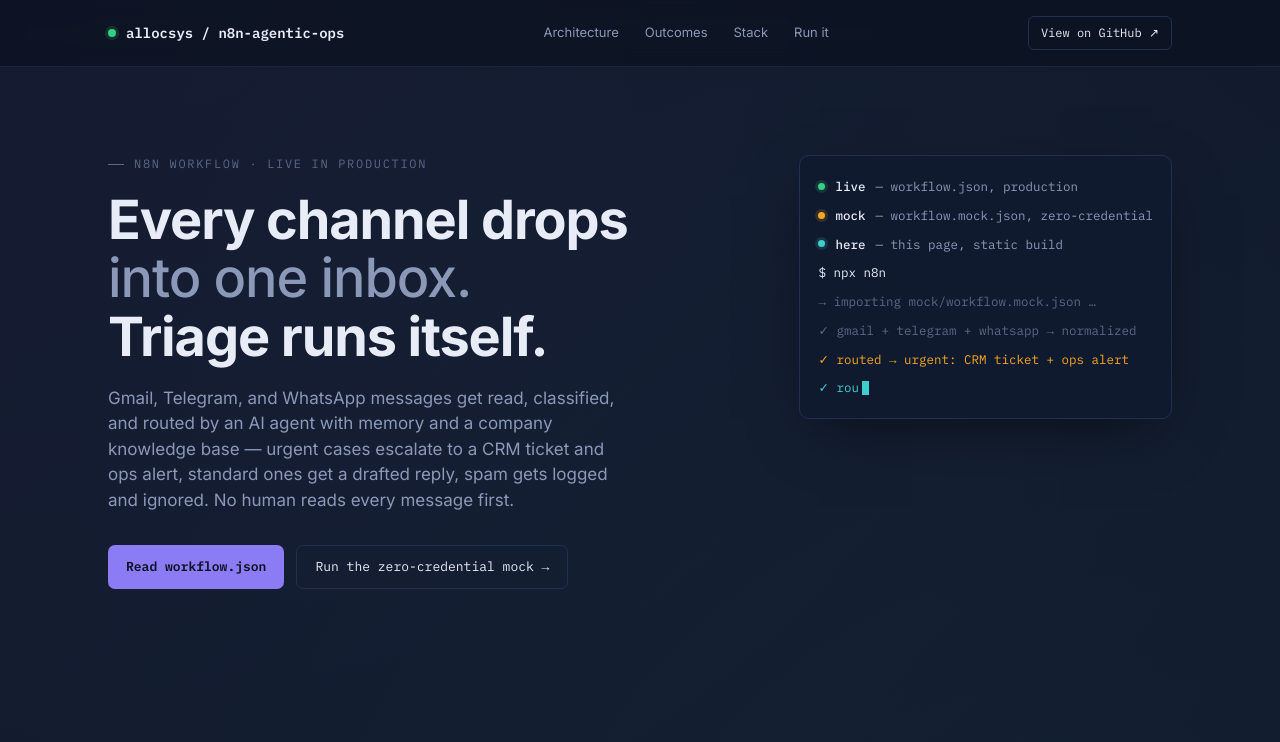
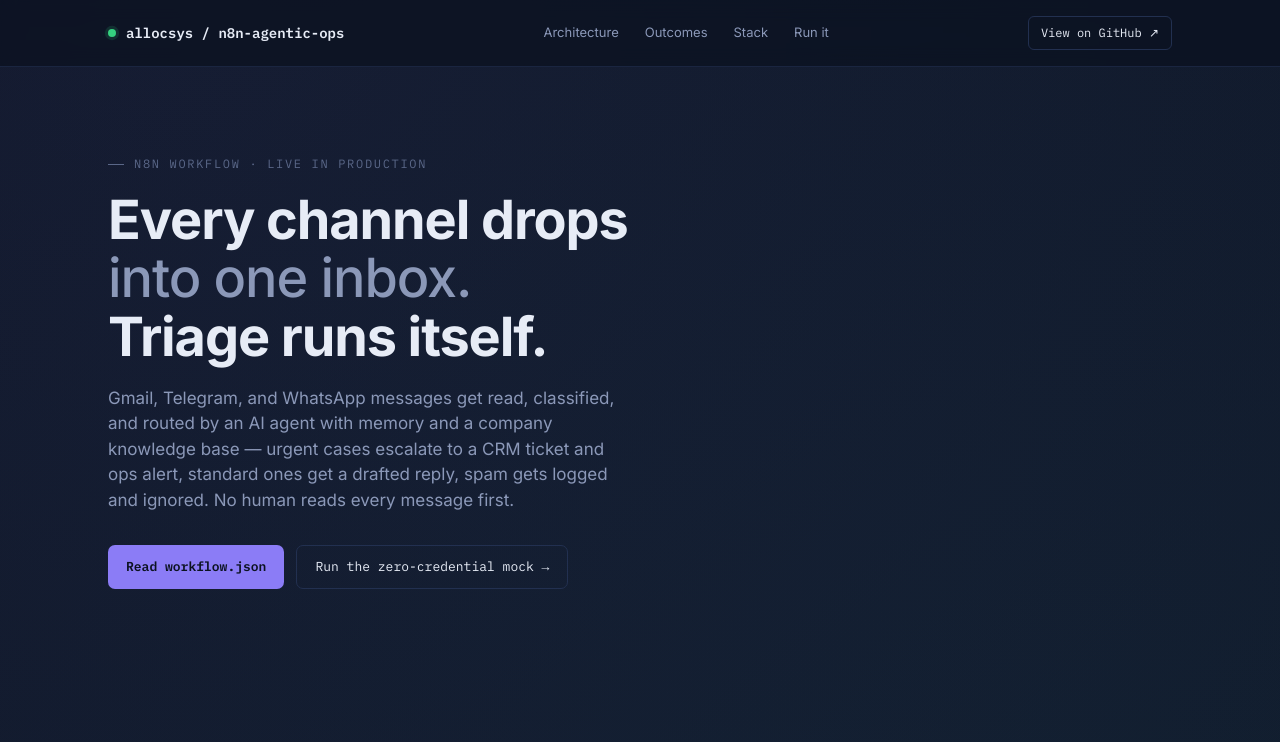
Before and after one commit to allocsys/n8n-agentic-ops, a plain HTML site: page docs/index.html in a window 1280 px wide. Shown: the top 742 px of the page. Drawn offline with Linux system fonts and the light colour scheme.

Commit message:
Revert accidental restoration of the terminal demo markup that had been intentionally removed

```diff
--- a/docs/index.html
+++ b/docs/index.html
@@ -314,12 +314,6 @@
           <a class="btn btn-ghost" href="#try">Run the zero-credential mock →</a>
         </div>
       </div>
-      <div class="terminal reveal in">
-        <div class="row"><span class="stat live"></span> <b>live</b> — workflow.json, production</div>
-        <div class="row"><span class="stat mock"></span> <b>mock</b> — workflow.mock.json, zero-credential</div>
-        <div class="row"><span class="stat here"></span> <b>here</b> — this page, static build</div>
-        <div class="term-lines" id="termLines"></div>
-      </div>
     </div>
   </section>
 
```
